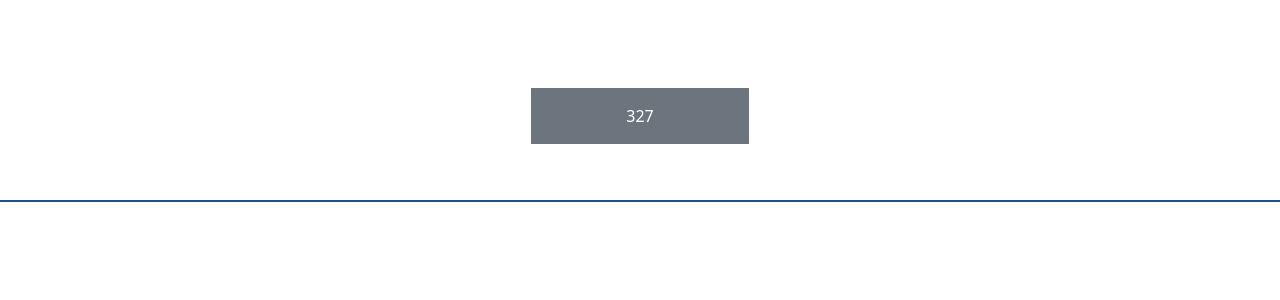
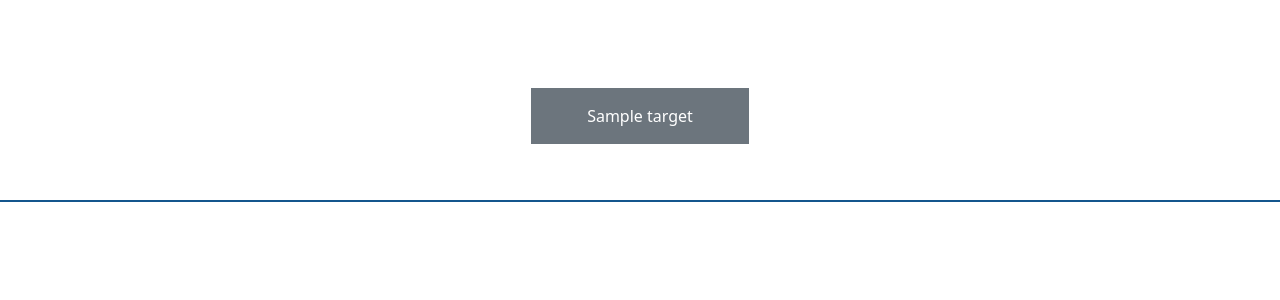
Before and after one commit to Hari-uwa/Web_dev22, a Flask app: template app/templates/skeleton.html in a window 1280 px wide. Shown: the part 200-500 px from the top of the page. Run offline with Flask 2, Linux system fonts and the light colour scheme; the template is opened without the code that fills it: most values are stand-ins (such as "Sample title", 1, 10 or a date in 2020).

Commit message:
added way to access the target no. vi jinja and python script

```diff
--- /dev/null
+++ b/app/python_scripts/dummy.py
@@ -0,0 +1,2 @@
+target= '327'
+return target
--- a/app/routes.py
+++ b/app/routes.py
@@ -1,6 +1,12 @@
+
+from importlib import import_module
 from flask import render_template
 from app import app
+from app import python_scripts
+
 @app.route('/')
 @app.route('/index')
 def index():
-    return render_template("skeleton.html")
+
+    target= python_scripts.dummy.py
+    return render_template("skeleton.html",target=target)
--- a/app/templates/skeleton.html
+++ b/app/templates/skeleton.html
@@ -78,7 +78,7 @@
 
   <div class="row align-items-center number-row">
     <div class="col-5"> </div>
-    <div class="col-2 p-3 mb-2 bg-secondary text-white">327</div>
+    <div class="col-2 p-3 mb-2 bg-secondary text-white">{{target}}</div>
     <div class="col-5"> </div>
   </div>
 
```
